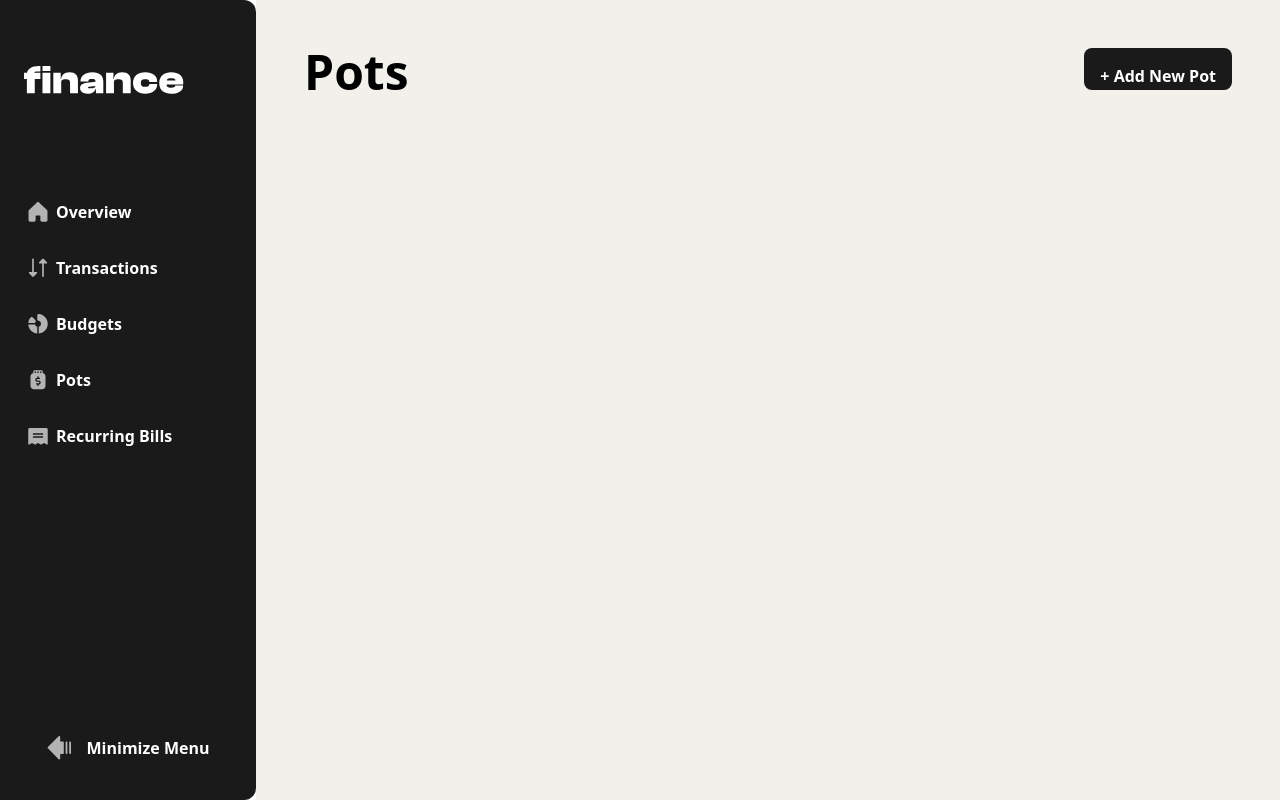
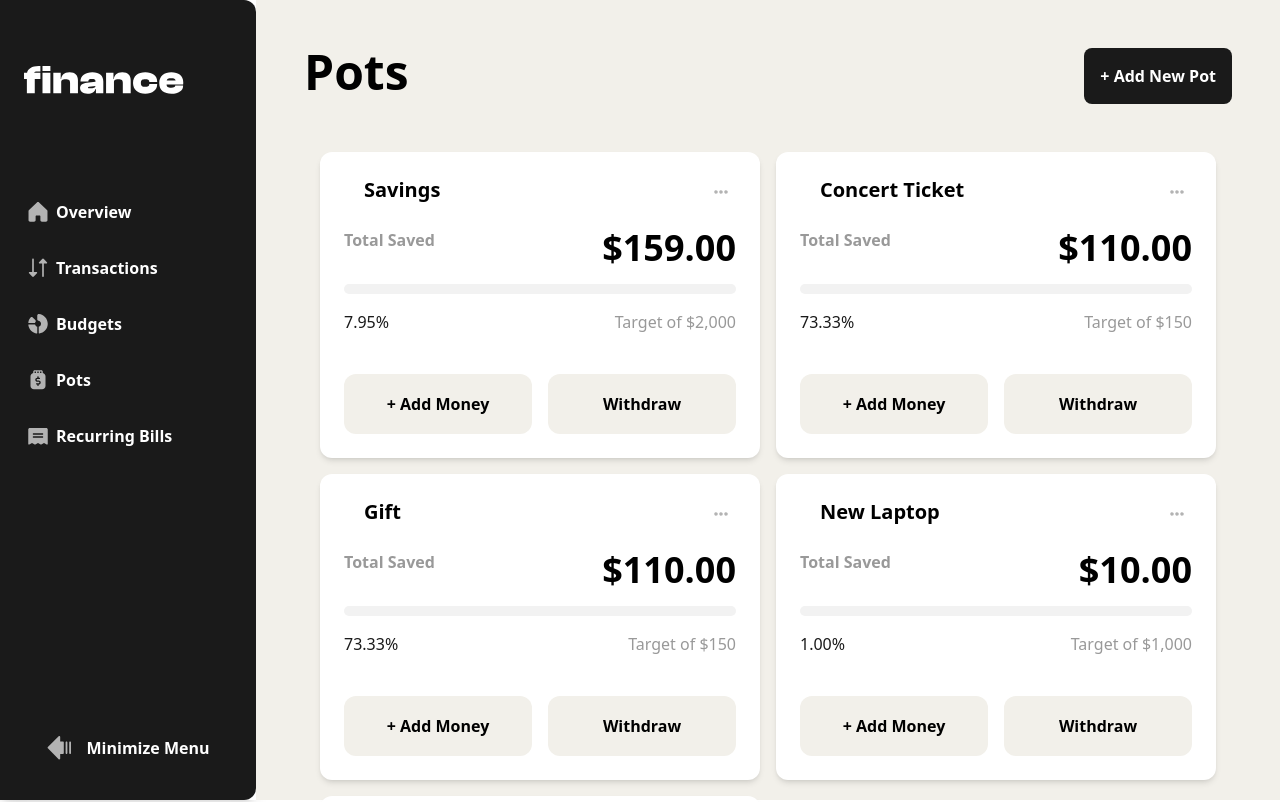
Before and after one commit to perrychambersjr/PersonalFinanceApp, a React (Vite) app in the folder Finance-App/: page /pots in a window 1280 px wide. Shown: the top 802 px of the page. Built offline with nearby package versions, Linux system fonts and the light colour scheme.

Commit message:
Did more of a refactor with the pot components. Data now gets updated to the store.

```diff
--- a/Finance-App/src/components/ui/OptionsDropdown.jsx
+++ b/Finance-App/src/components/ui/OptionsDropdown.jsx
@@ -21,14 +21,14 @@ const OptionsDropdown = ({ options }) => {
   return (
     <div ref={dropdownRef} className="relative inline-block text-left">
         <button
-            className=''
+            className='p-2 rounded-full text-[var(--grey-500)] hover:text-[var(--grey-900)] hover:bg-[var(--grey-100)] transition-colors duration-200 cursor-pointer'
             onClick={() => setIsDropdownOpen((prev) => !prev)}
         >
             <EllipsisIcon size={4} color='#B3B3B3'/>
         </button>
 
         {isDropdownOpen && (
-            <div>
+        <div className="absolute right-0 mt-2 w-40 bg-white border border-gray-200 rounded-md shadow-lg z-50">
             {options.map((option, index) => {
             const isDelete = option.label.toLowerCase().includes('delete');
             return (
@@ -37,6 +37,7 @@ const OptionsDropdown = ({ options }) => {
                 className={`${isDelete ? 'text-red-600 hover:bg-red-100' : 'text-gray-700 hover:bg-gray-100'} block w-full text-left px-4 py-2 text-sm`}
                 onClick={() => {
                     option.action();
+                    console.log('clicked')
                     setIsDropdownOpen(false);
                 }}
                 data-action-type={isDelete ? 'delete' : 'action'}
--- a/Finance-App/src/features/pots/components/EditPotModal.jsx
+++ b/Finance-App/src/features/pots/components/EditPotModal.jsx
@@ -1,64 +1,131 @@
-import React, { useEffect, useState } from 'react';
+import React, { useEffect, useRef, useState } from 'react';
+import { useRootStore } from '../../../stores/rootStore';
+import { useThemeStore } from '../../../stores/themeStore';
 
-const EditPotModal = ({ pot, onClose, onPotUpdated, usedColors }) => {
+const EditPotModal = ({ pot, onClose, usedColors }) => {
+  const updatePot = useRootStore(state => state.updatePot);
+  const reserveTheme = useThemeStore(state => state.reserveTheme);
+  const availableThemes = useThemeStore(state => state.themes);
   const [name, setName] = useState(pot.name);
   const [target, setTarget] = useState(pot.target);
-  const [colors, setColors] = useState([]);
   const [selectedColor, setSelectedColor] = useState(pot.color);
-  const [dropdownOpen, setDropdownOpen] = useState(false);
-  const dropdownRef = useRef();
 
-    // Prevent background scroll when modal is open
-    useEffect(() => {
-    document.body.style.overflow = 'hidden';
+  // prevent background scroll while model is open
+  useEffect(() => {
+    document.body.style.overflow = "hidden";
     return () => {
-        document.body.style.overflow = 'auto';
+        document.body.style.overflow = "auto";
     };
-    }, []);
+  }, []);
 
-    // Close dropdown when clicking outside
-    useEffect(() => {
-    const handleClickOutside = (e) => {
-        if (dropdownRef.current && !dropdownRef.current.contains(e.target)) {
-        setDropdownOpen(false);
-        }
-    };
-    document.addEventListener('mousedown', handleClickOutside);
-    return () => document.removeEventListener('mousedown', handleClickOutside);
-    }, []);
+  useEffect(() => {
+    setName(pot?.name || "");
+    setTarget(pot?.target || 0);
+    setSelectedColor(pot?.color || "");
+  }, [pot]);
+
+  const handleSave = () => {
+    updatePot({ ...pot, name, target: parseFloat(target), color: selectedColor });
+    reserveTheme(selectedColor);
+    onClose();
+  }
 
   return (
-    <div className="bg-white p-6 rounded-xl shadow-md w-full">
-        <div className="flex flex-row justify-between items-start gap-6">
-            <h1 className="text-4xl font-bold text-[var(--grey-900)]">Edit Pot</h1>
-            <button className="cursor-pointer border-black border-2 w-8 h-8 mt-2 rounded-full"
-            >X</button>
-        </div>
-        <p className="mt-4 text-[var(--grey-500)]">If your saving targets change, feel free to update your pots.</p>
-
-        <div className="mt-6">
-            <label for="pot_name" className="text-[var(--grey-900)] font-semibold block mb-2 text-sm ">Pot Name</label>
-            <input type="text" id="pot_name" className="pl-6 border border-[var(--grey-900)] text-gray-900 text-sm font-semibold rounded-lg block p-2.5 w-full" placeholder="New Pot Name" required />
+    <div className="fixed inset-0 flex justify-center items-center bg-black/30 z-50">
+      <div className="bg-white p-6 rounded-xl shadow-md w-1/3">
+        {/* Header */}
+        <div className="flex flex-row justify-between items-center">
+          <h1 className="text-3xl font-bold text-[var(--grey-900)]">
+            Edit Pot
+          </h1>
+          <button
+            onClick={onClose}
+            className="cursor-pointer border-black border-2 w-8 h-8 rounded-full flex items-center justify-center hover:bg-[var(--grey-100)]"
+          >
+            ✕
+          </button>
         </div>
 
+        <p className="mt-4 text-[var(--grey-500)]">
+          If your saving targets change, feel free to update your pots.
+        </p>
+
+        {/* Name input */}
         <div className="mt-6">
-            <label for="new_target" className="text-[var(--grey-900)] font-semibold block mb-2 text-sm ">Target</label>
-            <div className="relative">
-                <h1 className="absolute inset-y-5 start-0 flex items-center ps-3 pointer-events-none">$</h1>
-            </div>
-            <input type="text" id="new_target" className="pl-6 border border-[var(--grey-900)] text-gray-900 text-sm font-semibold rounded-lg block p-2.5 w-full" placeholder="" required />
+          <label
+            htmlFor="pot_name"
+            className="text-[var(--grey-900)] font-semibold block mb-2 text-sm"
+          >
+            Pot Name
+          </label>
+          <input
+            id="pot_name"
+            type="text"
+            value={name}
+            onChange={(e) => setName(e.target.value)}
+            className="pl-3 border border-[var(--grey-900)] text-gray-900 text-sm font-semibold rounded-lg block p-2.5 w-full"
+            placeholder="New Pot Name"
+            required
+          />
         </div>
 
+        {/* Target input */}
         <div className="mt-6">
-            <label for="countries" class="block mb-2 text-sm font-medium text-gray-900 dark:text-white">Theme</label>
-            <select id="countries" class="pl-6 border border-[var(--grey-900)] text-gray-900 text-sm rounded-lg block p-2.5 w-full">
-                <option selected>Choose a country</option>
-                <option value="US">United States</option>
-                <option value="CA">Canada</option>
-                <option value="FR">France</option>
-                <option value="DE">Germany</option>
-            </select>
+          <label
+            htmlFor="new_target"
+            className="text-[var(--grey-900)] font-semibold block mb-2 text-sm"
+          >
+            Target
+          </label>
+          <div className="relative">
+            <span className="absolute inset-y-0 left-2 flex items-center text-gray-600">
+              $
+            </span>
+            <input
+              id="new_target"
+              type="number"
+              value={target}
+              onChange={(e) => setTarget(e.target.value)}
+              className="pl-6 border border-[var(--grey-900)] text-gray-900 text-sm font-semibold rounded-lg block p-2.5 w-full"
+              placeholder="0"
+              required
+            />
+          </div>
         </div>
+
+        {/* Color/Theme dropdown */}
+        <div className="mt-6">
+          <label
+            htmlFor="theme"
+            className="text-[var(--grey-900)] font-semibold block mb-2 text-sm"
+          >
+            Theme
+          </label>
+          <select
+            id="theme"
+            value={selectedColor}
+            onChange={(e) => setSelectedColor(e.target.value)}
+            className="pl-3 border border-[var(--grey-900)] text-gray-900 text-sm rounded-lg block p-2.5 w-full"
+          >
+            <option value="">Select a theme</option>
+            {availableThemes.map((color) => (
+              <option key={color} value={color} disabled={usedColors.includes(color)}>
+                {color} {usedColors.includes(color) ? "(used)" : ""}
+              </option>
+            ))}
+          </select>
+        </div>
+
+        {/* Actions */}
+        <div className="flex justify-center mt-8 space-x-4">
+          <button
+            onClick={handleSave}
+            className="w-full px-4 py-2 rounded-lg bg-[var(--grey-900)] text-white font-semibold hover:bg-gray-700"
+          >
+            Save Changes
+          </button>
+        </div>
+      </div>
     </div>
   )
 }
--- a/Finance-App/src/features/pots/components/PotsCard.jsx
+++ b/Finance-App/src/features/pots/components/PotsCard.jsx
@@ -1,20 +1,20 @@
-import React, { useState } from 'react';
+import React, { useMemo, useState } from 'react';
 import OptionsDropdown from '../../../components/ui/OptionsDropdown';
 import { toCurrencyNoDecimal } from '../../../utils/toCurrency';
 import AddMoneyModal from './AddMoneyModal';
 import WithdrawModal from './WithdrawModal';
 
-const PotsCard = ({ pot, onPotUpdated, onEdit }) => {
+const PotsCard = ({ pot, onEdit }) => {
   const goalProgress = (pot.total / pot.target) * 100;
+
+  console.log(pot)
 
   const [showAddMoneyModal, setShowAddMoneyModal] = useState(false);
   const [showWithdrawMoneyModal, setShowWithdrawMoneyModal] = useState(false);
   const [showDeleteModal, setShowDeleteModal] = useState(false);
 
-  const options = [
-    { label: 'Edit Pot', action: onEdit },
-    { label: 'Delete Pot', action: () => setShowDeleteModal(true)}
-  ]
+  const handleEdit = () => onEdit(pot);
+  const handleDelete = () => setShowDeleteModal(true);
 
   const handleAddClick = () => {
     setShowAddMoneyModal(true);
@@ -24,65 +24,96 @@ const PotsCard = ({ pot, onPotUpdated, onEdit }) => {
     setShowWithdrawMoneyModal(true);
   }
 
+  const options = useMemo(() => [
+    { label: 'Edit Pot', action: handleEdit },
+    { label: 'Delete Pot', action: handleDelete, danger: true }
+  ], [handleEdit, handleDelete]);
+
   return (
     <div className="bg-white p-6 rounded-xl shadow-md w-full">
       {/* Pot Header */}
-      <div className="flex flex-row justify-between items-start gap6">
+      <div className="flex flex-row justify-between items-start gap-6">
         <div className="flex flex-row space-x-2">
-          <span className="w-3 h-3 mt-2 rounded-full" ></span>
+          <span
+            className="w-3 h-3 mt-2 rounded-full"
+            style={{ backgroundColor: pot.color }}
+          ></span>
           <span className="font-semibold text-xl">{pot.name}</span>
         </div>
-        <OptionsDropdown options={options} className="cursor-pointer text-[var(--grey-500)] text-xl"/>
+        <OptionsDropdown
+          options={options}
+          className="cursor-pointer text-[var(--grey-500)] text-xl"
+        />
       </div>
-      {/* Pot Body - Progress bar */}
+
+      {/* Pot Body */}
       <div className="mt-6">
-        {/* Progress Bar Header*/ }
+        {/* Progress Bar Header */}
         <div className="flex flex-row justify-between">
           <p className="text-[var(--grey-500)] font-semibold">Total Saved</p>
           <h1 className="text-4xl font-bold">${pot.total.toFixed(2)}</h1>
         </div>
+
         {/* Progress Bar */}
         <div className="w-full bg-[var(--grey-100)] rounded-full h-2.5 mt-4">
-          <div className="h-2.5 rounded-full"></div>
+          <div
+            className="h-2.5 rounded-full"
+            style={{
+              width: `${goalProgress}%`,
+              backgroundColor: pot.color,
+            }}
+          ></div>
         </div>
+
         {/* Progress Bar Details */}
         <div className="flex flex-row justify-between mt-4">
           <p className="text-[var(--grey-900)]">{goalProgress.toFixed(2)}%</p>
-          <p className='text-[var(--grey-500)]'>Target of {toCurrencyNoDecimal(pot.target)}</p>
+          <p className="text-[var(--grey-500)]">
+            Target of {toCurrencyNoDecimal(pot.target)}
+          </p>
         </div>
       </div>
+
       {/* Pot Footer - Actions */}
       <div className="flex flex-row justify-between mt-10 gap-4">
-        <button className="bg-[var(--beige-100)] rounded-xl h-15 w-1/2 font-semibold
-        hover:bg-white hover:shadow-md hover:transition ease-in-out duration-300 hover:border-1 border-black
-        " onClick={() => handleAddClick()}>+ Add Money</button>
-        <button className="bg-[var(--beige-100)] rounded-xl h-15 w-1/2 font-semibold
-        hover:bg-white hover:shadow-md hover:transition ease-in-out duration-300 hover:border-1 border-black
-        " onClick={() => handleWithdrawClick()}
-        >Withdraw</button>
+        <button
+          className="bg-[var(--beige-100)] rounded-xl h-15 w-1/2 font-semibold
+          hover:bg-white hover:shadow-md transition ease-in-out duration-300 border border-transparent hover:border-black"
+          onClick={() => setShowAddMoneyModal(true)}
+        >
+          + Add Money
+        </button>
+        <button
+          className="bg-[var(--beige-100)] rounded-xl h-15 w-1/2 font-semibold
+          hover:bg-white hover:shadow-md transition ease-in-out duration-300 border border-transparent hover:border-black"
+          onClick={() => setShowWithdrawMoneyModal(true)}
+        >
+          Withdraw
+        </button>
       </div>
 
       {/* Modals */}
-      <div>
       <AddMoneyModal
         open={showAddMoneyModal}
+        onClose={() => setShowAddMoneyModal(false)}
+        potId={pot.id}
         name={pot.name}
         total={pot.total}
         goalProgress={goalProgress}
+        theme={pot.color}
         target={pot.target}
-          onClose={() => handleAddClick()}>
-        </AddMoneyModal>
-      </div>
-      <div>
+      />
+
       <WithdrawModal
         open={showWithdrawMoneyModal}
+        onClose={() => setShowWithdrawMoneyModal(false)}
+        potId={pot.id}       // 🔑 so withdrawFromPot will work later
         name={pot.name}
         total={pot.total}
         goalProgress={goalProgress}
+        theme={pot.color}
         target={pot.target}
-          onClose={() => handleWithdrawClick()}>
-        </WithdrawModal>
-      </div>
+      />
     </div>
   )
 }
--- /dev/null
+++ b/Finance-App/src/features/pots/components/PotsGrid.jsx
@@ -0,0 +1,18 @@
+import React from 'react';
+import PotsCard from './PotsCard';
+import PotsModals from './PotsModals';
+
+const PotsGrid = ({ pots, onEdit }) => {
+  return (
+    <div className="p-8 grid grid-cols-2 gap-4">
+        {pots.map((pot) => (
+        <PotsCard
+            key={pot.id}
+            pot={pot}
+            onEdit={(pot) => {console.log(pot); onEdit(pot)}}/>
+        ))}
+    </div>
+  )
+}
+
+export default PotsGrid
--- /dev/null
+++ b/Finance-App/src/features/pots/components/PotsHeader.jsx
@@ -0,0 +1,17 @@
+import React from 'react'
+
+const PotsHeader = ({ onAdd }) => {
+  return (
+    <div className="flex flex-row justify-between p-4">
+        <h1 className="text-5xl font-semibold">Pots</h1>
+        <button
+            onClick={onAdd}
+            className='bg-[var(--grey-900)] text-white rounded-lg cursor-pointer hover:bg-[var(--grey-500)] hover:transition ease-in-out duration-500 font-semibold p-4'
+        >
+         + Add New Pot
+        </button>
+    </div>
+  )
+}
+
+export default PotsHeader
--- /dev/null
+++ b/Finance-App/src/features/pots/components/PotsModals.jsx
@@ -0,0 +1,30 @@
+import React from 'react'
+import AddPotModal from './AddPotModal'
+import EditPotModal from './EditPotModal'
+
+const PotsModals = ({
+    showAddModal,
+    onCloseAdd,
+    showEditModal,
+    potToEdit,
+    onCloseEdit,
+    usedColors,
+    updatePot
+}) => {
+  return (
+    <>
+        {showAddModal && <AddPotModal
+                            onClose={onCloseAdd}
+                         />}
+        {showEditModal && potToEdit && (
+            <EditPotModal
+                pot={potToEdit}
+                onClose={onCloseEdit}
+                usedColors={usedColors}
+            />
+        )}
+    </>
+  )
+}
+
+export default PotsModals
--- a/Finance-App/src/features/pots/hooks/usePots.js
+++ b/Finance-App/src/features/pots/hooks/usePots.js
@@ -3,5 +3,6 @@ import { usePotsStore } from "../store/potsStore";
 export const usePots = () => {
     const pots = usePotsStore((state) => state.pots)
     const addPot = usePotsStore((state) => state.addPot)
+
     return { pots, addPot }
 }
--- a/Finance-App/src/features/pots/pages/PotsPage.jsx
+++ b/Finance-App/src/features/pots/pages/PotsPage.jsx
@@ -1,59 +1,42 @@
 import React, { useEffect, useState } from 'react';
 import { useRootStore } from '../../../stores/rootStore';
-import EditPotModal from '../components/EditPotModal';
-import PotsCard from '../components/PotsCard';
+import PotsGrid from '../components/PotsGrid';
+import PotsHeader from '../components/PotsHeader';
+import PotsModals from '../components/PotsModals';
 
 const PotsPage = () => {
-  const [pots, setPots] = useState([]);
+  const pots = useRootStore((state) => state.pots)
+
+  // Localized UI state (Modals & Selection)
   const [showAddModal, setShowAddModal] = useState(false);
   const [showEditModal, setShowEditModal] = useState(false);
   const [potToEdit, setPotToEdit] = useState(null);
 
   return (
-      <div className="bg-[var(--beige-100)] h-full p-8 ">
-        <div className="flex flex-row flex-end justify-between p-4 h-1/10">
-          <h1 className="text-5xl font-semibold">Pots</h1>
-          <button className="bg-[var(--grey-900)] text-white rounded-lg cursor-pointer hover:bg-[var(--grey-500)] hover:transition ease-in-out duration-500 font-semibold p-4">+ Add New Pot</button>
-        </div>
+    <div className="bg-[var(--beige-100)] h-full p-8">
+      <PotsHeader onAdd={() => setShowAddModal(true)} />
 
-        {showAddModal && (
-          <AddPotModal
-            userId={userId}
-            onClose={() => setAddShowModal(false)}
-            onPotCreated={fetchPots}
-            usedColors={usedColors}
-          />
-        )}
+      <PotsGrid
+        pots={pots}
+        onEdit={(pot) => {
+          setPotToEdit(pot)
+          setShowEditModal(true)
+        }}
+      />
 
-        {showEditModal && potToEdit && (
-          <EditPotModal
-            pot={potToEdit}
-            onClose={() => {
-              setShowEditModal(false);
-              setPotToEdit(null);
-            }}
-            onPotUpdated={fetchPots}
-            usedColors={usedColors}
-          />
-        )}
-
-        {/* Render pots here */}
-        <div className="p-8 grid grid-cols-2 gap-4">
-          {pots.map((pot, index) => (
-            <PotsCard
-              key={index}
-              pot={pot}
-              onPotUpdated={fetchPots}
-              onEdit={() => {
-                setPotToEdit(pot);
-                setShowEditModal(true);
-              }}
-            />
-          ))}
-        </div>
-
+      <PotsModals
+        showAddModal={showAddModal}
+        onCloseAdd={() => setShowAddModal(false)}
+        showEditModal={showEditModal}
+        potToEdit={potToEdit}
+        onCloseEdit={() => {
+          setShowEditModal(false)
+          setPotToEdit(null)
+        }}
+        usedColors={pots.map((p) => p.color)}
+        updatePot={(updatedPot) => useRootStore.getState().updatePot(updatedPot)}
+      />
     </div>
-
   )
 }
 
--- a/Finance-App/src/features/pots/store/potsStore.js
+++ b/Finance-App/src/features/pots/store/potsStore.js
@@ -1,9 +1,30 @@
-import { create } from 'zustand'
+import { create } from 'zustand';
 
 export const createPotsSlice = (set, get) => ({
   pots: [],
+
   addPot: (pot) => set((state) => ({ pots: [...state.pots, pot] })),
+
   removePot: (id) =>
     set((state) => ({ pots: state.pots.filter((p) => p.id !== id) })),
+
   clearPots: () => set({ pots: [] }),
+
+  depositToPot: (id, amount) =>
+    set((state) => ({
+      pots: state.pots.map((p) => {
+        if (p.id === id) {
+          return {
+            ...p,
+            total: (p.total || 0) + amount,
+          };
+        }
+        return p;
+      }),
+    })),
+
+  updatePot: (updatedPot) =>
+    set((state) => ({
+      pots: state.pots.map((p) => p.id === updatedPot.id ? { ...create, ...updatedPot } : p)
+    }))
 })
--- a/Finance-App/src/stores/rootStore.js
+++ b/Finance-App/src/stores/rootStore.js
@@ -7,8 +7,13 @@ export const useRootStore = create((set, get) => ({
     ...createBalanceSlice(set, get),
 
     hydrate: (data) => {
-        console.log(data)
-        if (data.pots) set({ pots: data.pots })
+        if (data.pots) {
+            const potsWithIds = data.pots.map((pot, i) => ({
+                ...pot,
+                id: crypto.randomUUID()
+            }));
+            set({ pots: potsWithIds });
+        }
         if (data.balance) set({ balance: data.balance})
     }
 }))
--- /dev/null
+++ b/Finance-App/src/stores/themeStore.js
@@ -0,0 +1,27 @@
+import { create } from 'zustand';
+import { THEME_CLASSES, THEME_HEX } from '../lib/constants';
+
+export const useThemeStore = create((set, get) => ({
+    themes: Object.keys(THEME_CLASSES),
+    usedThemes: [],
+
+    // Store theme when pot is created or updated
+    reserveTheme: (theme) =>
+        set((state) => ({
+            usedThemes: [...new Set([...state.usedThemes, theme])],
+        })),
+
+    releaseTheme: (theme) =>
+        set((state) => ({
+            usedThemes: state.usedThemes.filter((t) => t !== theme),
+        })),
+
+    getAvailableThemes: () => {
+        const { themes, usedThemes } = get();
+        return themes.filter((t) => !usedThemes.includes(t))
+    },
+
+    getThemeClass: (theme) => THEME_CLASSES[theme] || "",
+    getThemeHex: (theme) => THEME_HEX[theme] || '#000000'
+
+}))
```
Also changed, not shown: Finance-App/src/features/pots/components/AddMoneyModal.jsx (+76 -27 lines). Lines whose indentation alone changed are shown as unchanged.
